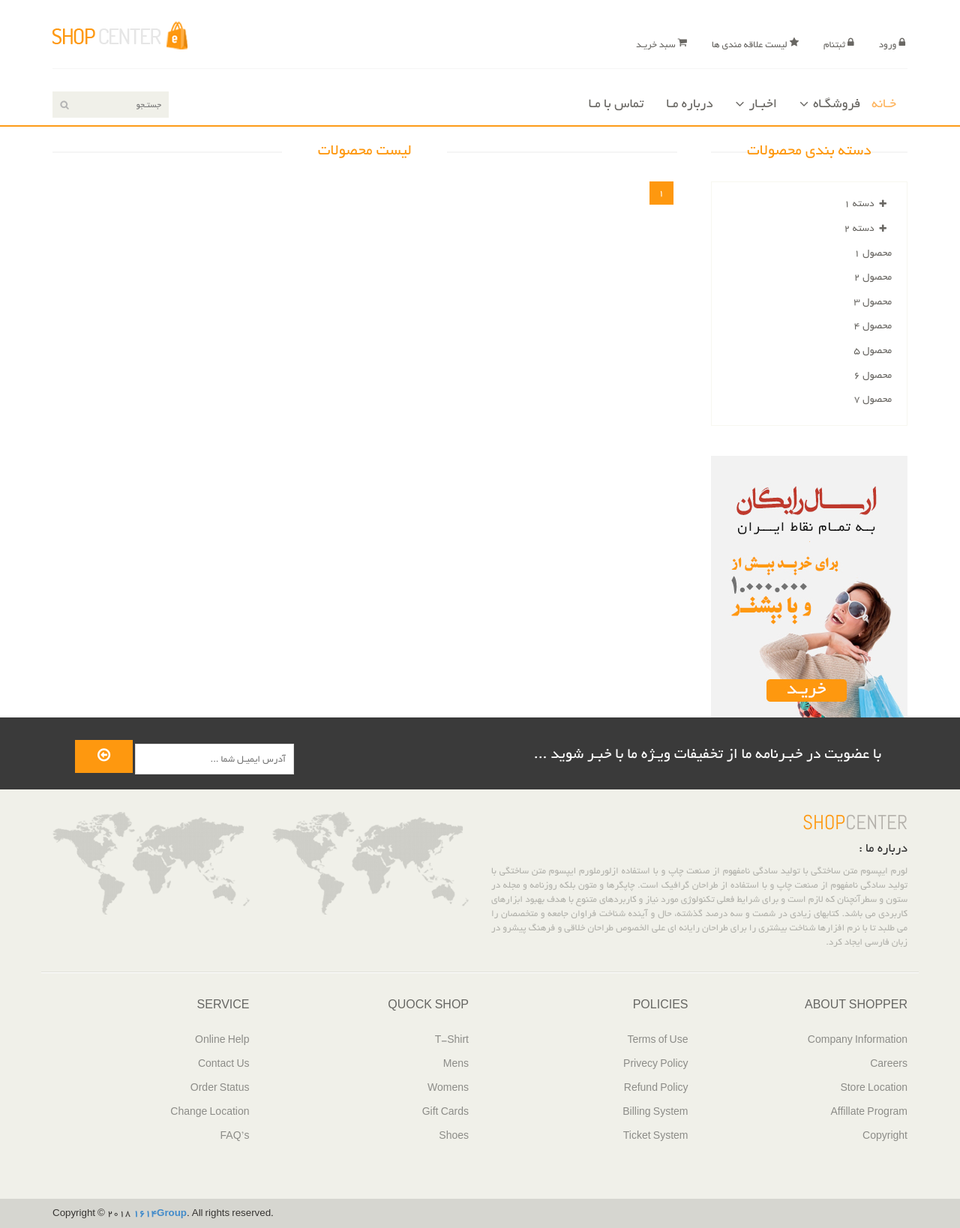
After one commit to darkkLUCIFER/ecommerce, a Django app: page /product/ in a window 1280 px wide. The commit adds this page. Shown: the whole page at 75% size. Run offline with Django 4.2, Linux system fonts and the light colour scheme; data that the repository does not hold is empty.

Commit message:
product model and pagination page created and some changes aplied

```diff
--- a/product/admin.py
+++ b/product/admin.py
@@ -5,3 +5,4 @@
 @admin.register(Product)
 class ProductAdmin(admin.ModelAdmin):
     list_display = ('title', 'price', 'active',)
+    list_editable = ('active',)
--- a/product/apps.py
+++ b/product/apps.py
@@ -4,3 +4,4 @@ from django.apps import AppConfig
 class ProductConfig(AppConfig):
     default_auto_field = 'django.db.models.BigAutoField'
     name = 'product'
+    verbose_name = 'ماژول محصولات'
--- a/product/urls.py
+++ b/product/urls.py
@@ -1,7 +1,9 @@
 from django.urls import path
+from .views import ProudctListView
 
 app_name = 'product'
 
 urlpatterns = [
+    path('', ProudctListView.as_view(), name='product_list'),
 
 ]
--- a/product/views.py
+++ b/product/views.py
@@ -1,3 +1,15 @@
 from django.shortcuts import render
+from .models import Product
+from django.views.generic import ListView
 
-# Create your views here.
+
+class ProudctListView(ListView):
+    model = Product
+    template_name = 'product/products_list.html'
+    queryset = Product.objects.filter(active=True)
+    context_object_name = 'products'
+    paginate_by = 1
+
+# def product_list(request):
+#     products = Product.objects.all()
+#     return render(request, 'product/products_list.html', {'products': products})
--- /dev/null
+++ b/templates/partials/pagination.html
@@ -0,0 +1,18 @@
+<ul class="pagination">
+    {% if page_obj.has_previous %}
+        <li><a href="?page={{ page_obj.previous_page_number }}">صفحه قبل</a></li>
+    {% endif %}
+    {% for page in page_obj.paginator.page_range %}
+        {% if page == page_obj.number %}
+            <li class="active"><a href="?page={{ page }}">{{ page }}</a></li>
+        {% else %}
+            <li><a href="?page={{ page }}">{{ page }}</a></li>
+        {% endif %}
+    {% endfor %}
+
+
+    {% if page_obj.has_next %}
+        <li><a href="?page={{ page_obj.next_page_number }}">صفحه بعدی</a></li>
+    {% endif %}
+
+</ul>
--- /dev/null
+++ b/templates/product/products_list.html
@@ -0,0 +1,149 @@
+{% extends 'shared/_MainLayout.html' %}
+{% load static %}
+
+{% block content %}
+    <section>
+        <div class="container">
+            <div class="row">
+
+                <div class="col-sm-9 padding-right">
+                    <div class="features_items">
+                        <!--features_items-->
+                        <h2 class="title text-center"> لیست محصولات </h2>
+                        {% for product in page_obj %}
+                            <div class="col-sm-4 pull-right">
+                                <div class="product-image-wrapper">
+                                    <div class="single-products">
+                                        <div class="productinfo text-center">
+                                            <img src="{{ product.image.url }}" alt=""/>
+                                            <h2>{{ product.price }} تومان</h2>
+                                            <p>{{ product.title }}</p>
+                                            <a href="#" class="btn btn-default add-to-cart"><i
+                                                    class="fa fa-shopping-cart"></i>افزودن به سبـد خریـد</a>
+                                        </div>
+                                        <div class="product-overlay">
+                                            <div class="overlay-content">
+                                                <h2>{{ product.price }} تومان</h2>
+                                                <p>{{ product.title }}</p>
+                                                <a href="#" class="btn btn-default add-to-cart"><i
+                                                        class="fa fa-shopping-cart"></i>افزودن به سبـد خریـد</a>
+                                            </div>
+                                        </div>
+                                    </div>
+                                    <div class="choose">
+                                        <ul class="nav nav-pills nav-justified">
+                                            <li><a href=""><i class="fa fa-plus-square"></i>لیست علاقه مندی ها</a></li>
+                                            <li><a href=""><i class="fa fa-plus-square"></i>مقایسه</a></li>
+                                        </ul>
+                                    </div>
+                                </div>
+                            </div>
+                        {% endfor %}
+
+
+                        <div class="clearfix"></div>
+                        {% include 'partials/pagination.html' %}
+                    </div>
+                    <!--features_items-->
+                </div>
+
+                <div class="col-sm-3">
+                    <div class="left-sidebar">
+                        <h2>دسته بندی محصولات</h2>
+                        <div class="panel-group category-products" id="accordian">
+                            <!--category-productsr-->
+                            <div class="panel panel-default">
+                                <div class="panel-heading">
+                                    <h4 class="panel-title">
+                                        <a data-toggle="collapse" data-parent="#accordian" href="#sportswear">
+                                            <span class="badge pull-right"><i class="fa fa-plus"></i></span>
+                                            دسته 1
+                                        </a>
+                                    </h4>
+                                </div>
+                                <div id="sportswear" class="panel-collapse collapse">
+                                    <div class="panel-body">
+                                        <ul>
+                                            <li><a href="">محصول 1 </a></li>
+                                            <li><a href="">محصول 2 </a></li>
+                                            <li><a href="">محصول 3 </a></li>
+                                            <li><a href="">محصول 4</a></li>
+                                            <li><a href="">محصول 5</a></li>
+                                        </ul>
+                                    </div>
+                                </div>
+                            </div>
+                            <div class="panel panel-default">
+                                <div class="panel-heading">
+                                    <h4 class="panel-title">
+                                        <a data-toggle="collapse" data-parent="#accordian" href="#mens">
+                                            <span class="badge pull-right"><i class="fa fa-plus"></i></span>
+                                            دسته 2
+                                        </a>
+                                    </h4>
+                                </div>
+                                <div id="mens" class="panel-collapse collapse">
+                                    <div class="panel-body">
+                                        <ul>
+                                            <li><a href="">محصول 1 </a></li>
+                                            <li><a href="">محصول 2 </a></li>
+                                            <li><a href="">محصول 3 </a></li>
+                                            <li><a href="">محصول 4</a></li>
+                                            <li><a href="">محصول 5</a></li>
+                                        </ul>
+                                    </div>
+                                </div>
+                            </div>
+
+                            <div class="panel panel-default">
+                                <div class="panel-heading">
+                                    <h4 class="panel-title"><a href="#">محصول 1</a></h4>
+                                </div>
+                            </div>
+                            <div class="panel panel-default">
+                                <div class="panel-heading">
+                                    <h4 class="panel-title"><a href="#">محصول 2</a></h4>
+                                </div>
+                            </div>
+                            <div class="panel panel-default">
+                                <div class="panel-heading">
+                                    <h4 class="panel-title"><a href="#">محصول 3</a></h4>
+                                </div>
+                            </div>
+                            <div class="panel panel-default">
+                                <div class="panel-heading">
+                                    <h4 class="panel-title"><a href="#">محصول 4</a></h4>
+                                </div>
+                            </div>
+                            <div class="panel panel-default">
+                                <div class="panel-heading">
+                                    <h4 class="panel-title"><a href="#">محصول 5</a></h4>
+                                </div>
+                            </div>
+                            <div class="panel panel-default">
+                                <div class="panel-heading">
+                                    <h4 class="panel-title"><a href="#">محصول 6</a></h4>
+                                </div>
+                            </div>
+                            <div class="panel panel-default">
+                                <div class="panel-heading">
+                                    <h4 class="panel-title"><a href="#">محصول 7</a></h4>
+                                </div>
+                            </div>
+                        </div>
+                        <!--/category-productsr-->
+
+
+                        <div class="shipping text-center">
+                            <!--shipping-->
+                            <img src="{% static 'images/home/shipping.jpg' %}" alt=""/>
+                        </div>
+                        <!--/shipping-->
+
+                    </div>
+                </div>
+
+            </div>
+        </div>
+    </section>
+{% endblock %}
--- a/templates/shared/Header.html
+++ b/templates/shared/Header.html
@@ -95,7 +95,7 @@
                             <li><a href="{% url 'ecommerce:home_page' %}" class="active">خـانه</a></li>
                             <li class="dropdown"><a href="#">فروشگـاه<i class="fa fa-angle-down"></i></a>
                                 <ul role="menu" class="sub-menu">
-                                    <li><a href="shop.html">محصولات</a></li>
+                                    <li><a href="{% url 'product:product_list' %}">محصولات</a></li>
                                     <li><a href="product-details.html">جزئیات محصولات</a></li>
                                     <li><a href="checkout.html">پرداخت</a></li>
                                     <li><a href="cart.html">سبـد خریـد</a></li>
```
Also changed, not shown: product/models.py (+10 -5 lines), media/products/code-wallpaper-8.jpg (deleted), media/products/download.jpg (added), media/products/download_1.jpg (added), media/products/download_2.jpg (added), media/products/images.jpg (added), product/migrations/0002_alter_product_options_alter_product_active_and_more.py (added).
